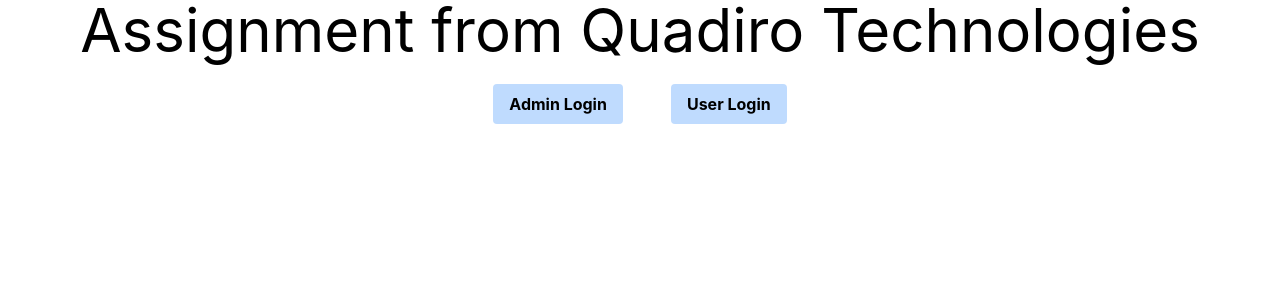
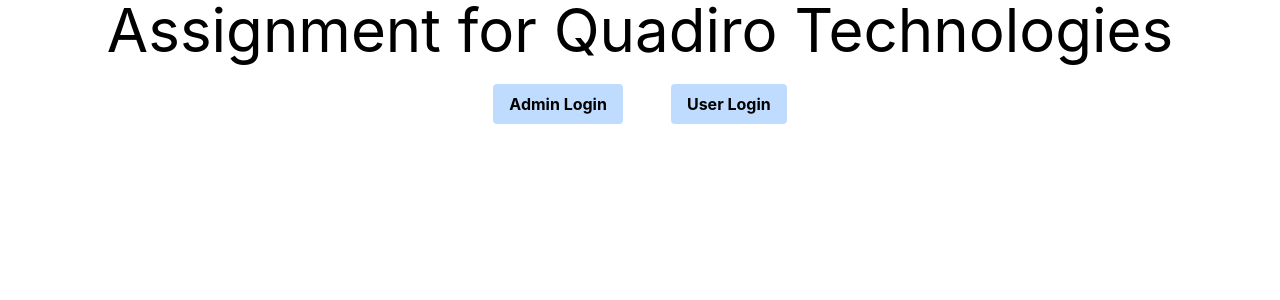
Before and after one commit to rajeshCreate72/car-management-api, a React (Create React App) app in the folder client/: page / in a window 1280 px wide. Shown: the top 300 px of the page. Built offline with nearby package versions, Linux system fonts and the light colour scheme.

Commit message:
some changes made

```diff
--- a/client/src/components/MainComponent/MainComponent.jsx
+++ b/client/src/components/MainComponent/MainComponent.jsx
@@ -43,7 +43,7 @@ function MainComponent() {
   return (
     <Router>
       <div>
-        <h1 className="text-6xl">Assignment from Quadiro Technologies</h1>
+        <h1 className="text-6xl">Assignment for Quadiro Technologies</h1>
         <NavigationButtons />
         <Routes>
           <Route path="/user/:userId" element={<HomePage />}></Route>
```
